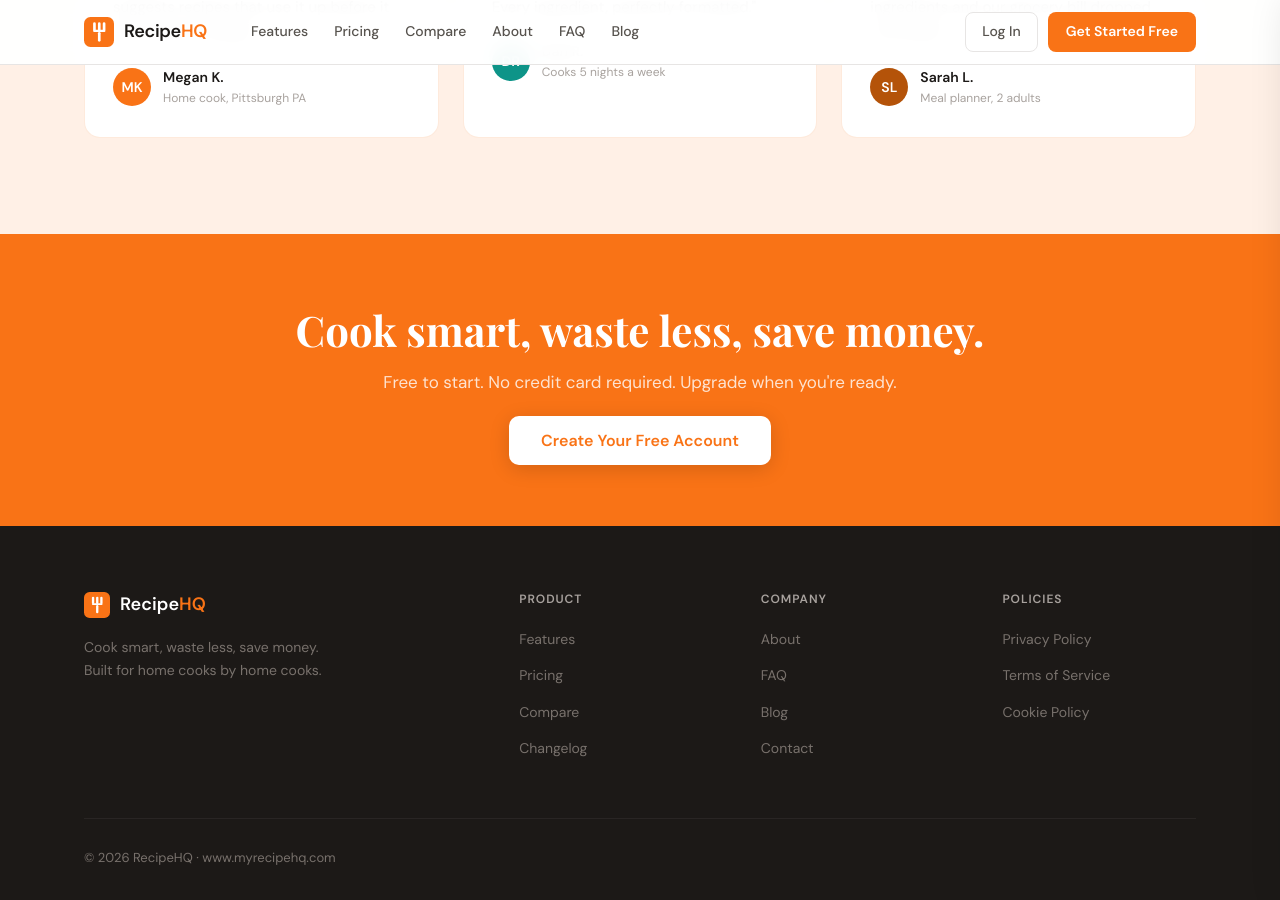
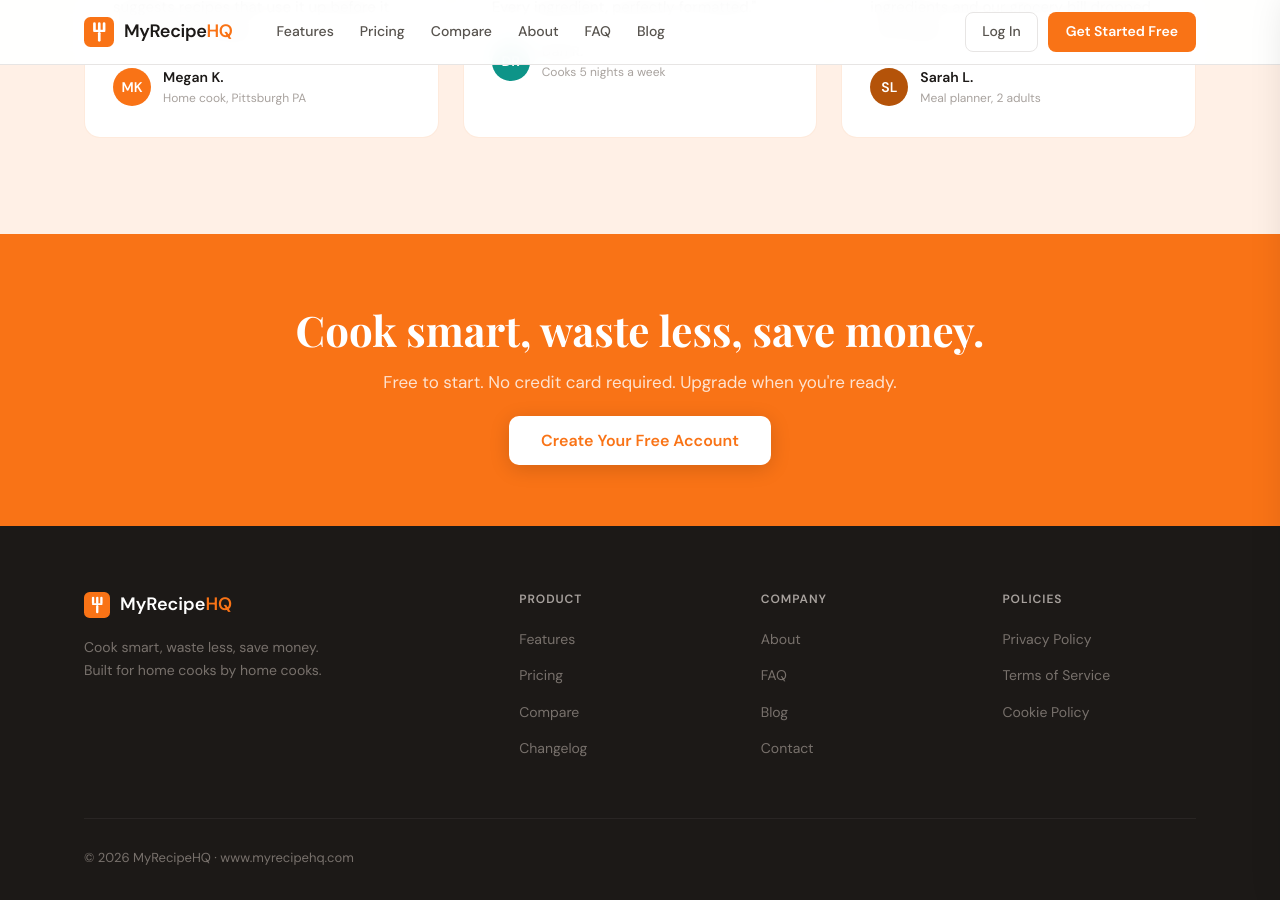
Before and after one commit to bgerlach463/recipehq-site, a Jekyll site: the page built from index.html, in a window 1280 px wide and 900 px high, scrolled down 3438 px. Built offline with Jekyll 4.4.1, drawn with Linux system fonts in a browser that asks for light colours.

Commit message:
Fix branding: RecipeHQ → MyRecipeHQ across all nav/footer/meta
Header nav, footer, blog footer, mobile nav, og:site_name all said "RecipeHQ" — should be "MyRecipeHQ" to match the app. Copyright updated too.

Co-Authored-By: Claude Opus 4.6 (1M context) <noreply@anthropic.com>

```diff
--- a/_includes/footer-blog.html
+++ b/_includes/footer-blog.html
@@ -4,7 +4,7 @@
       <div class="footer-brand">
         <div class="footer-logo">
           <svg width="28" height="28" viewBox="0 0 56 56"><rect width="56" height="56" rx="12" fill="#F97316"/><rect x="17" y="10" width="5" height="16" rx="2.5" fill="white"/><rect x="26" y="10" width="5" height="16" rx="2.5" fill="white"/><rect x="35" y="10" width="5" height="16" rx="2.5" fill="white"/><rect x="17" y="24" width="23" height="4" fill="white" rx="2"/><rect x="26" y="28" width="5" height="18" rx="2.5" fill="white"/></svg>
-          Recipe<span class="hq">HQ</span>
+          MyRecipe<span class="hq">HQ</span>
         </div>
         <p>Practical guides for home cooks who want to eat well, spend less, and stop throwing food away.</p>
       </div>
@@ -22,7 +22,7 @@
       </div>
     </div>
     <div class="footer-bottom">
-      <span>&copy; <script>document.write(new Date().getFullYear())</script> RecipeHQ. All rights reserved.</span>
+      <span>&copy; <script>document.write(new Date().getFullYear())</script> MyRecipeHQ. All rights reserved.</span>
       <span>www.myrecipehq.com</span>
     </div>
   </div>
--- a/_includes/footer.html
+++ b/_includes/footer.html
@@ -11,7 +11,7 @@
             <rect x="17" y="24" width="23" height="4" fill="white" rx="2"/>
             <rect x="26" y="28" width="5" height="18" rx="2.5" fill="white"/>
           </svg>
-          <span>Recipe<span class="hq">HQ</span></span>
+          <span>MyRecipe<span class="hq">HQ</span></span>
         </div>
         <p>Cook smart, waste less, save money. Built for home cooks by home cooks.</p>
       </div>
@@ -43,7 +43,7 @@
       </div>
     </div>
     <div class="footer-bottom">
-      <span>&copy; <script>document.write(new Date().getFullYear())</script> RecipeHQ &middot; www.myrecipehq.com</span>
+      <span>&copy; <script>document.write(new Date().getFullYear())</script> MyRecipeHQ &middot; www.myrecipehq.com</span>
     </div>
   </div>
 </footer>
--- a/_includes/head.html
+++ b/_includes/head.html
@@ -19,7 +19,7 @@ j=d.createElement(s),dl=l!='dataLayer'?'&l='+l:'';j.async=true;j.src=
 <meta property="og:description" content="{{ page.og_description | default: page.description }}">
 <meta property="og:url" content="{{ page.og_url | default: page.canonical | prepend: site.url }}">
 <meta property="og:type" content="{{ page.og_type | default: 'website' }}">
-<meta property="og:site_name" content="RecipeHQ">
+<meta property="og:site_name" content="MyRecipeHQ">
 {% if page.og_image %}<meta property="og:image" content="{{ page.og_image }}">{% endif %}
 
 <!-- Twitter Card -->
--- a/_includes/mobile-nav.html
+++ b/_includes/mobile-nav.html
@@ -11,7 +11,7 @@
         <rect x="17" y="24" width="23" height="4" fill="white" rx="2"/>
         <rect x="26" y="28" width="5" height="18" rx="2.5" fill="white"/>
       </svg>
-      <span>Recipe<span class="hq">HQ</span></span>
+      <span>MyRecipe<span class="hq">HQ</span></span>
     </a>
     <button class="mob-nav-close" onclick="closeMobileNav()">&#10005;</button>
   </div>
--- a/_includes/nav.html
+++ b/_includes/nav.html
@@ -9,7 +9,7 @@
         <rect x="17" y="24" width="23" height="4" fill="white" rx="2"/>
         <rect x="26" y="28" width="5" height="18" rx="2.5" fill="white"/>
       </svg>
-      <span>Recipe<span class="hq">HQ</span></span>
+      <span>MyRecipe<span class="hq">HQ</span></span>
     </a>
     <ul class="nav-links">
       <li><a href="/features/"{% if page.nav_active == "features" %} class="active-link"{% endif %}>Features</a></li>
```
